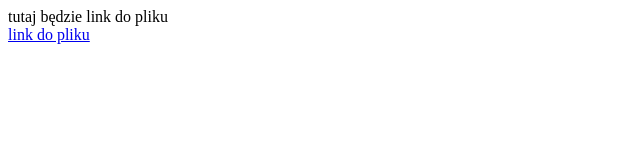
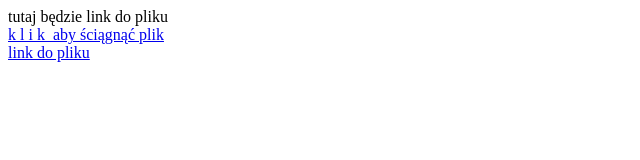
Before and after one commit to rzymek21/zadania-od-1-do-7-w-html, a plain HTML site: page plik_rzymowski.html in a window 1280 px wide. Shown: the whole page, without its empty margins (0-640 px from the left). Drawn offline with Linux system fonts and the light colour scheme.

Commit message:
Update plik_rzymowski.html
Signed-off-by: Michal-Kucharz <michal.kucharz1@gmail.com>

```diff
--- a/plik_rzymowski.html
+++ b/plik_rzymowski.html
@@ -7,6 +7,8 @@
      </head>
  <body>
  tutaj będzie link do pliku <br>
+   <A href ="instrukcja.zip">k&nbsp;l&nbsp;i&nbsp;k&nbsp; aby ściągnąć plik</A><br>
+
 <A HREF="index.html"> link do pliku  </A>
  </body>
 </html>
```
